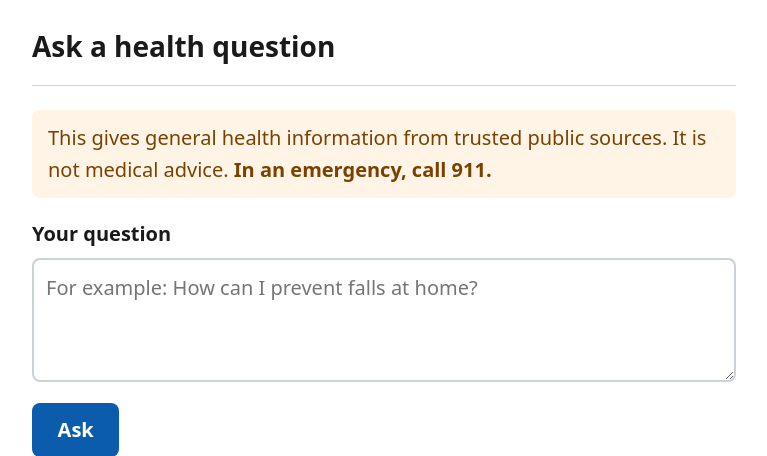
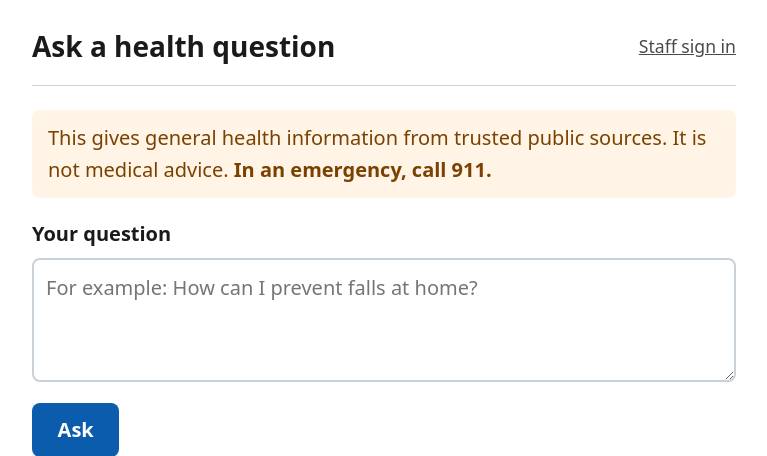
Before and after one commit to nipun-khanna/CS2340-Project3, a Django app: page / in a window 1280 px wide. Shown: the top 456 px of the page, without its empty margins (256-1023 px from the left). Run offline with Django 5.2, Linux system fonts and the light colour scheme.

Commit message:
Show a staff sign-in link to signed-out visitors
Since US-01 made the ask page public, signed-out visitors had no way to
reach the login page. The link returns staff to Developer tools.

Co-Authored-By: Claude Opus 5.5 <noreply@anthropic.com>

```diff
--- a/knowledge_base/templates/knowledge_base/ask.html
+++ b/knowledge_base/templates/knowledge_base/ask.html
@@ -9,6 +9,8 @@
     <span class="meta">Signed in as {{ user.get_username }}</span>
     <button type="submit" class="link-button">Sign out</button>
   </form>
+  {% else %}
+  <a href="{% url 'login' %}?next={% url 'developer_tools' %}" class="meta">Staff sign in</a>
   {% endif %}
 </header>
 
```
Also changed, not shown: knowledge_base/tests/test_answering.py (+3 -1 lines).
